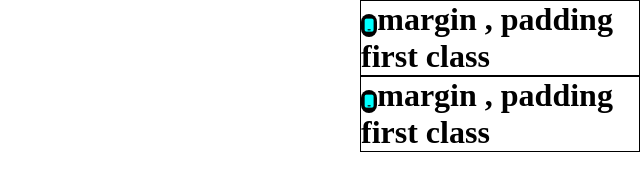
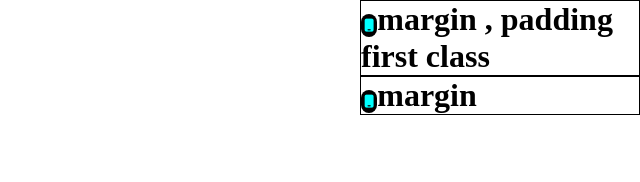
Before and after one commit to smartsusee/flipkart, a plain HTML site: page index.html in a window 1280 px wide. Shown: the whole page, without its empty margins (640-1280 px from the left). Drawn offline with Linux system fonts and the light colour scheme.

Commit message:
some word remove in h1 line

```diff
--- a/index.html
+++ b/index.html
@@ -15,6 +15,6 @@
   </head>
   <body>
     <h1><i class="fa-solid fa-mobile icon"></i>margin , padding first class</h1>
-    <h1><i class="fa-solid fa-mobile icon"></i>margin , padding first class</h1>
+    <h1><i class="fa-solid fa-mobile icon"></i>margin</h1>
   </body>
 </html>
```
